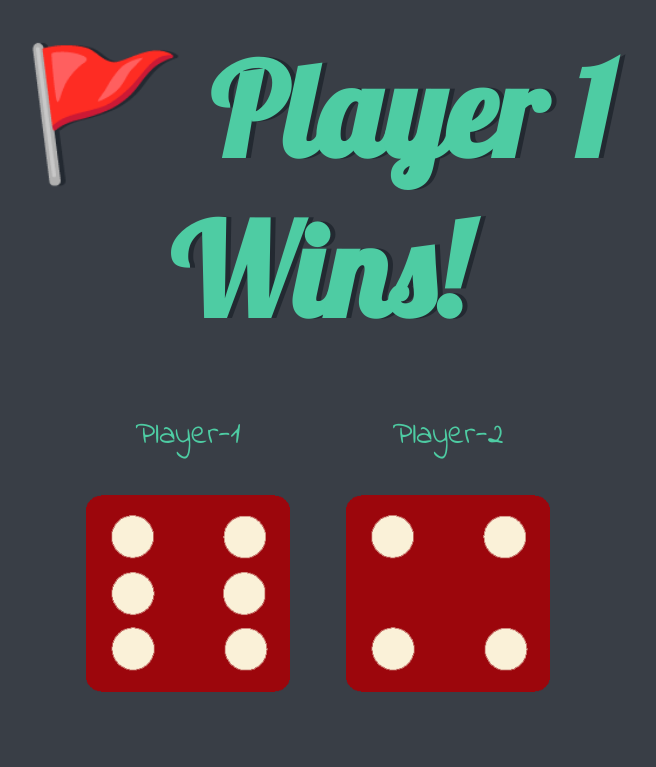
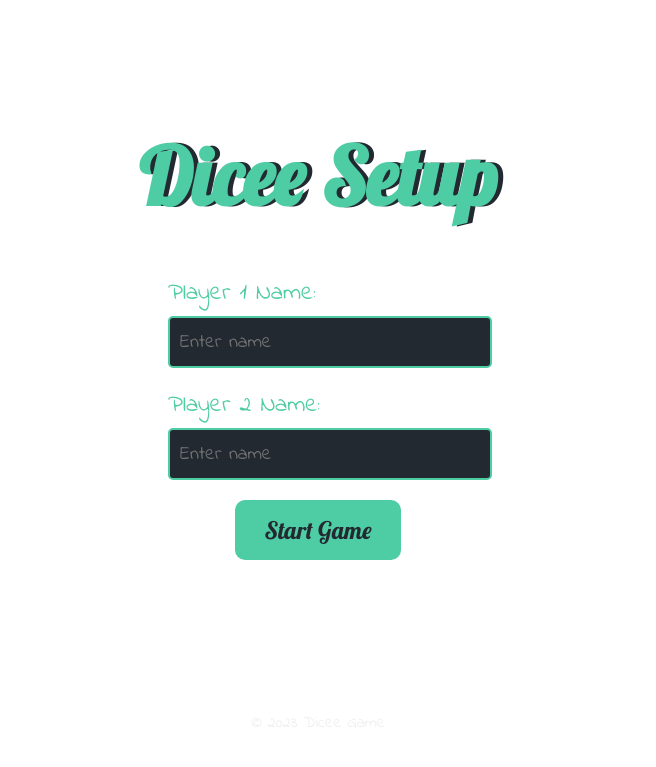
Before and after one commit to Deepesh-IIITN/Dicee_Game, a PHP site: page / in a window 1280 px wide. Shown: the top 767 px of the page, without its empty margins (322-978 px from the left). Run offline with PHP 8.4, Linux system fonts and the light colour scheme.

Commit message:
add players form

```diff
--- a/index.html
+++ b/index.html
@@ -6,50 +6,106 @@
     <title>Dicee</title>
     <link rel="stylesheet" href="styles.css">
     <link href="https://fonts.googleapis.com/css?family=Indie+Flower|Lobster" rel="stylesheet">
-
 </head>
-
 
 <body>
 
     <div class="container">
-        <h1>Refresh This Page</h1>
-
-        <div class="dice">
-            <p>Player-1</p>
-            <img class="img1" src="">
+        <!-- Setup Screen -->
+        <div id="setup-screen" class="screen">
+            <h1>Dicee Setup</h1>
+            <div class="input-group">
+                <label for="player1">Player 1 Name:</label>
+                <input type="text" id="player1" placeholder="Enter name">
+            </div>
+            <div class="input-group">
+                <label for="player2">Player 2 Name:</label>
+                <input type="text" id="player2" placeholder="Enter name">
+            </div>
+            <button id="start-btn">Start Game</button>
         </div>
 
-        <div class="dice">
-            <p>Player-2</p>
-            <img class="img2" src="">
+        <!-- Game Screen -->
+        <div id="game-screen" class="screen hidden">
+            <h1>Dicee</h1>
+            <div class="dice-container">
+                <div class="dice">
+                    <p id="p1-name-display">Player 1</p>
+                    <img class="img1" src="images/dice5.png">
+                </div>
+                <div class="dice">
+                    <p id="p2-name-display">Player 2</p>
+                    <img class="img2" src="images/dice5.png">
+                </div>
+            </div>
+            <h2 id="result">Press Play to start!</h2>
+            <div class="controls">
+                <button id="play-btn">Play</button>
+                <button id="end-btn">End Game</button>
+            </div>
         </div>
-
     </div>
 
+    <footer>
+        <p>© 2023 Dicee Game</p>
+    </footer>
+
+    <script>
+        const setupScreen = document.getElementById('setup-screen');
+        const gameScreen = document.getElementById('game-screen');
+        const startBtn = document.getElementById('start-btn');
+        const playBtn = document.getElementById('play-btn');
+        const endBtn = document.getElementById('end-btn');
+        const p1Input = document.getElementById('player1');
+        const p2Input = document.getElementById('player2');
+        const p1NameDisplay = document.getElementById('p1-name-display');
+        const p2NameDisplay = document.getElementById('p2-name-display');
+        const resultDisplay = document.getElementById('result');
+        const img1 = document.querySelector('.img1');
+        const img2 = document.querySelector('.img2');
+
+        startBtn.addEventListener('click', () => {
+            const p1 = p1Input.value.trim() || 'Player 1';
+            const p2 = p2Input.value.trim() || 'Player 2';
+
+            p1NameDisplay.textContent = p1;
+            p2NameDisplay.textContent = p2;
+
+            setupScreen.classList.add('hidden');
+            gameScreen.classList.remove('hidden');
+            resultDisplay.textContent = 'Press Play to start!';
+            img1.src = 'images/dice5.png';
+            img2.src = 'images/dice5.png';
+        });
+
+        playBtn.addEventListener('click', () => {
+            const v1 = Math.floor(Math.random() * 6) + 1;
+            const s1 = `images/dice${v1}.png`;
+            const v2 = Math.floor(Math.random() * 6) + 1;
+            const s2 = `images/dice${v2}.png`;
+
+            img1.src = s1;
+            img2.src = s2;
+
+            const p1 = p1NameDisplay.textContent;
+            const p2 = p2NameDisplay.textContent;
+
+            if (v1 > v2) {
+                resultDisplay.textContent = `🚩 ${p1} Wins!`;
+            } else if (v2 > v1) {
+                resultDisplay.textContent = `${p2} Wins! 🚩`;
+            } else {
+                resultDisplay.textContent = 'It\'s a Draw!';
+            }
+        });
+
+        endBtn.addEventListener('click', () => {
+            gameScreen.classList.add('hidden');
+            setupScreen.classList.remove('hidden');
+            p1Input.value = '';
+            p2Input.value = '';
+        });
+    </script>
 
 </body>
-<script>
-    v1 = Math.floor(Math.random() * 6) + 1;
-    s1 = "images/dice" + String(v1) + ".png";
-    v2 = Math.floor(Math.random() * 6) + 1;
-    s2 = "images/dice" + String(v2) + ".png";
-    document.querySelectorAll("img")[0].setAttribute("src", s1);
-    document.querySelectorAll("img")[1].setAttribute("src", s2);
-    if (v1 > v2) {
-        document.querySelector("h1").innerHTML = "🚩 Player 1 Wins!";
-    } else {
-        if (v2 > v1) {
-            document.querySelector("h1").innerHTML = "Player 2 Wins! 🚩";
-        } else {
-            document.querySelector("h1").innerHTML = "Draw";
-        }
-    }
-</script>
-
-
-<footer>
-
-</footer>
-
 </html>
--- a/styles.css
+++ b/styles.css
@@ -2,34 +2,131 @@
   width: 70%;
   margin: auto;
   text-align: center;
+  min-height: 80vh;
+  display: flex;
+  flex-direction: column;
+  justify-content: center;
+}
+
+.screen {
+  display: flex;
+  flex-direction: column;
+  align-items: center;
+  gap: 20px;
+}
+
+.hidden {
+  display: none !important;
+}
+
+.input-group {
+  display: flex;
+  flex-direction: column;
+  align-items: flex-start;
+  width: 100%;
+  max-width: 300px;
+  margin: 0 auto;
+}
+
+.input-group label {
+  color: #4ECCA3;
+  font-family: 'Indie Flower', cursive;
+  font-size: 1.5rem;
+  margin-bottom: 5px;
+}
+
+.input-group input {
+  width: 100%;
+  padding: 10px;
+  font-size: 1.2rem;
+  border: 2px solid #4ECCA3;
+  border-radius: 5px;
+  background: #232931;
+  color: #EEEEEE;
+  font-family: 'Indie Flower', cursive;
+}
+
+.input-group input:focus {
+  outline: none;
+  border-color: #3ba87e;
+}
+
+.dice-container {
+  display: flex;
+  justify-content: center;
+  gap: 50px;
+  margin: 30px 0;
 }
 
 .dice {
   text-align: center;
-  display: inline-block;
-
+  display: flex;
+  flex-direction: column;
+  align-items: center;
 }
 
-body {
-  background-color: #393E46;
-}
-
-h1 {
-  margin: 30px;
-  font-family: 'Lobster', cursive;
-  text-shadow: 5px 0 #232931;
-  font-size: 8rem;
-  color: #4ECCA3;
-}
-
-p {
+.dice p {
   font-size: 2rem;
   color: #4ECCA3;
   font-family: 'Indie Flower', cursive;
+  margin-bottom: 10px;
 }
 
 img {
   width: 80%;
+  max-width: 150px;
+  transition: transform 0.3s;
+}
+
+.controls {
+  display: flex;
+  gap: 20px;
+  justify-content: center;
+  margin-top: 20px;
+}
+
+button {
+  background-color: #4ECCA3;
+  color: #232931;
+  border: none;
+  padding: 15px 30px;
+  font-size: 1.5rem;
+  font-family: 'Lobster', cursive;
+  border-radius: 10px;
+  cursor: pointer;
+  transition: background-color 0.3s ease, transform 0.1s ease;
+}
+
+button:hover {
+  background-color: #3ba87e;
+}
+
+button:active {
+  transform: scale(0.98);
+}
+
+#end-btn {
+  background-color: #E74C3C;
+  color: white;
+}
+
+#end-btn:hover {
+  background-color: #c0392b;
+}
+
+h1 {
+  margin: 30px 0;
+  font-family: 'Lobster', cursive;
+  text-shadow: 5px 0 #232931;
+  font-size: 5rem;
+  color: #4ECCA3;
+}
+
+#result {
+  font-size: 2.5rem;
+  color: #EEEEEE;
+  font-family: 'Lobster', cursive;
+  min-height: 3rem;
 }
 
 footer {
@@ -37,5 +134,4 @@ footer {
   color: #EEEEEE;
   text-align: center;
   font-family: 'Indie Flower', cursive;
-
 }
```
